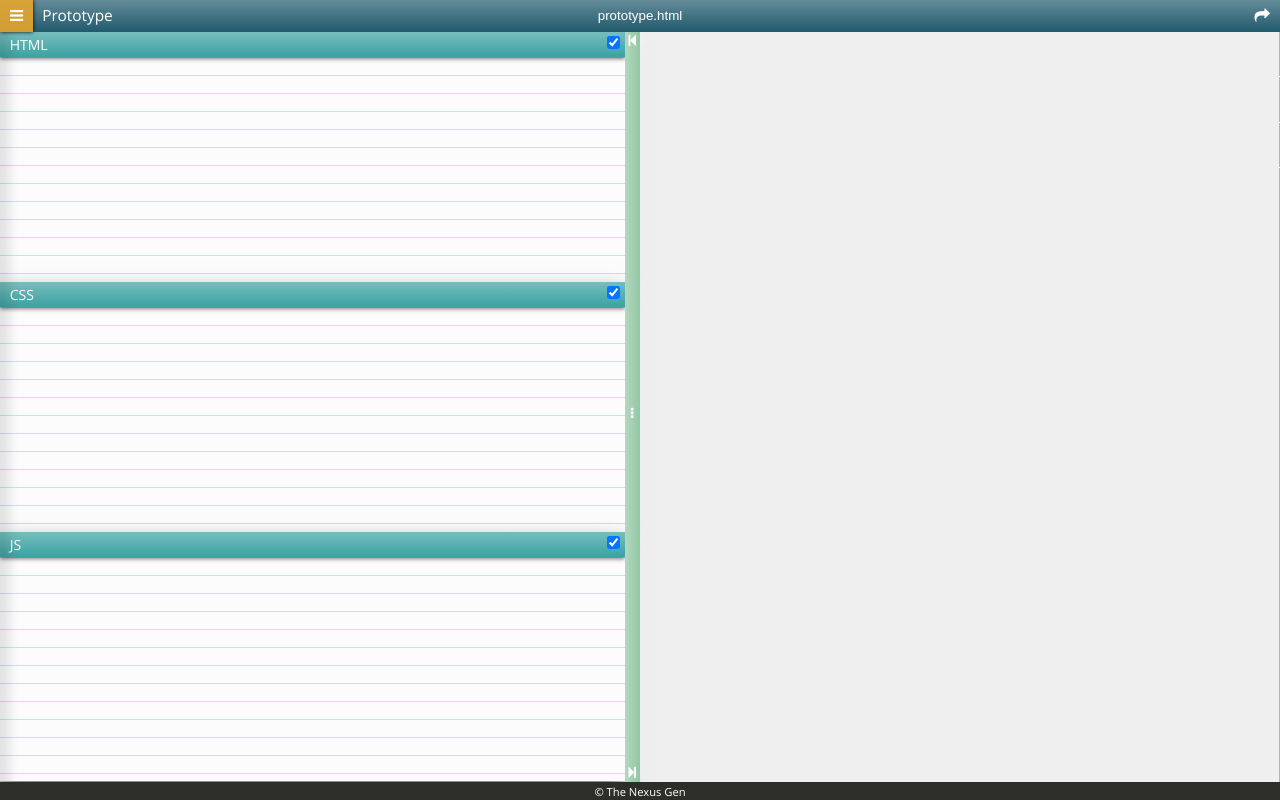
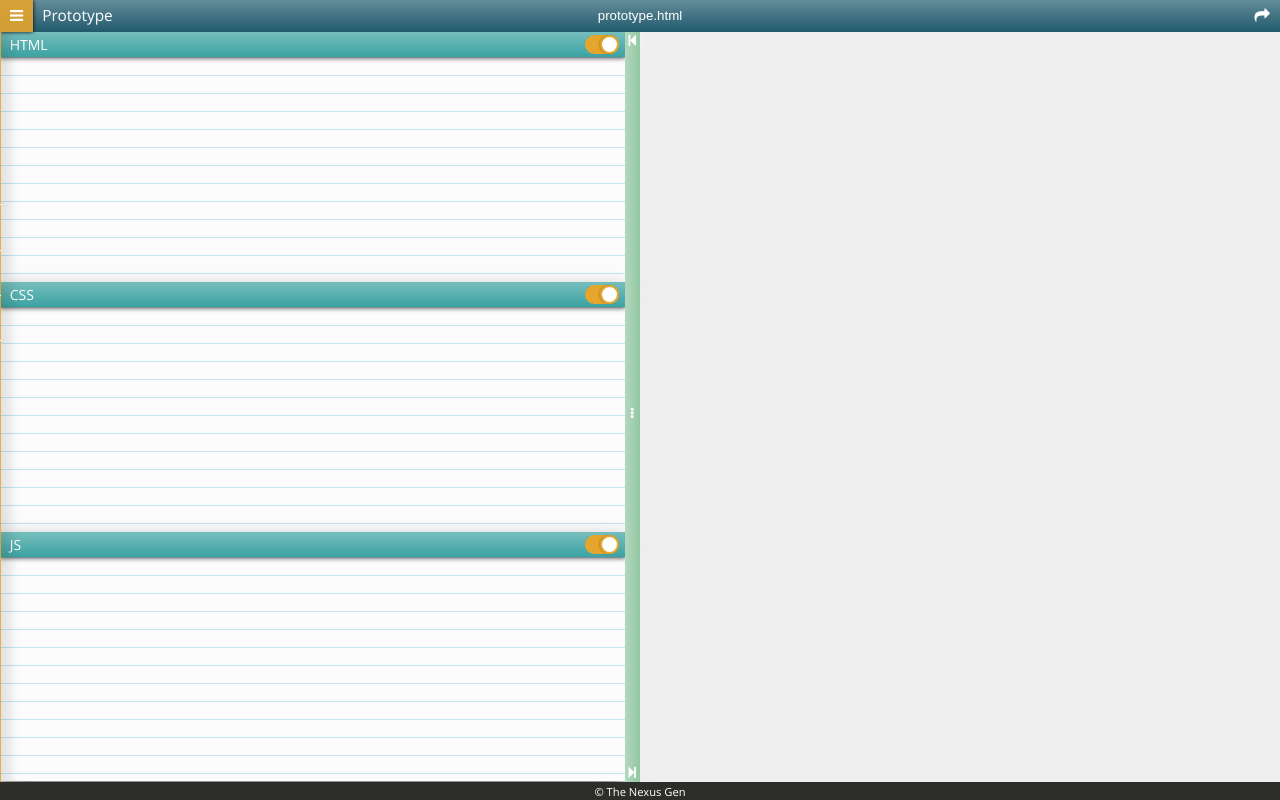
Before and after one commit to craigiswayne/prototype, a PHP site: page / in a window 1280 px wide. Run offline with PHP 8.4, Linux system fonts and the light colour scheme.

Commit message:
CheckBox Styles
- minor fix for the download button

```diff
--- a/index.html
+++ b/index.html
@@ -30,7 +30,7 @@
       <nav id="main_menu" class="menu accordion">
         <ul>File
           <label class="fa fa-folder-open">Open<input id="file_upload" type="file" style="display:none;" accept=".html"></label>
-          <li class="fa fa-save" id="download_button" href="" download onclick="save_code_as();">Save</a></li>
+          <a class="fa fa-save" id="download_button" href="" download onclick="save_code_as();">Save</a>
           <span class="fa fa-eraser reset">Reset</span>
         </ul>
 
@@ -45,6 +45,8 @@
           <li>Credit to <a href="www.jQuery.com">jQuery</a> for... well everything</li>
           <li>Credit to <a href="www.github.com">GitHub</a> for their amazing functionality and constant improvements!</li>
           <li>Credit to <a href="ace.cloud9.io">Ace Editor</a> for their brilliant editors</li>
+          <a href="http://devhammer.net/blog/visualizing-layout-in-html5-canvas-with-gridlines">grid</a>
+          <a href="http://codepen.io/iliadraznin/pen/LJlno">grid</a>
         </ul>
 
       </nav>
--- a/nexus_prototype.css
+++ b/nexus_prototype.css
@@ -137,6 +137,7 @@
 	text-align:left;
 	overflow-x: hidden;
 	overflow-y: auto;
+	left:1px;
 }
 
 #main .menu *{
@@ -333,8 +334,68 @@
 
 #main #workspace .editor .code_box label input[type=checkbox]{
 	position:absolute;
-	right:5px;
-	top:4px;
+	cursor:pointer;
+	display:inline-block;
+	vertical-align:top;
+	right:25px;
+	top:5px;
+}
+
+#main #workspace .editor .code_box label input[type=checkbox]:before{
+	content:"";
+	position:relative;
+	left:-2px;
+	top:-2px;
+	width:30px;
+	height:15px;
+	border:2px solid;
+	display:block;
+	border-radius:15px;
+	transition:all 0.1s 0.1s linear;
+}
+
+
+#main #workspace .editor .code_box label input[type=checkbox]:after{
+	content:"";
+	width:15px;
+	height:15px;
+	border-radius:15px;
+	border:2px solid;
+	display:block;
+	position:absolute;
+	top:-2px;
+	left:-2px;
+	transition:left 0.2s ease;
+	box-shadow:1px 0 2px 0 rgba(10,10,10,0.2);
+	-webkit-box-shadow:1px 0 2px 0 rgba(10,10,10,0.2);
+}
+
+
+#main #workspace .editor .code_box label input[type=checkbox]:before,
+#main #workspace .editor .code_box label input[type=checkbox]:after{
+	border-color:#C1C1C1;
+}
+
+#main #workspace .editor .code_box label input[type=checkbox]:before,
+#main #workspace .editor .code_box label input[type=checkbox]:after{
+	background-color:white;
+}
+
+
+/*CHECKED STYLES*/
+#main #workspace .editor .code_box label input[type=checkbox]:checked:after{
+	left:13px;
+	box-shadow:-1px 0 2px 0 rgba(10,10,10,0.2);
+	-webkit-box-shadow:-1px 0 2px 0 rgba(10,10,10,0.2);
+}
+
+#main #workspace .editor .code_box label input[type=checkbox]:checked:before{
+	background-color:rgb(229, 166, 46);
+}
+
+#main #workspace .editor .code_box label input[type=checkbox]:checked:before,
+#main #workspace .editor .code_box label input[type=checkbox]:checked:after{
+	border-color:rgb(229, 166, 46);
 }
 
 #main #workspace .editor .code_area{
```
